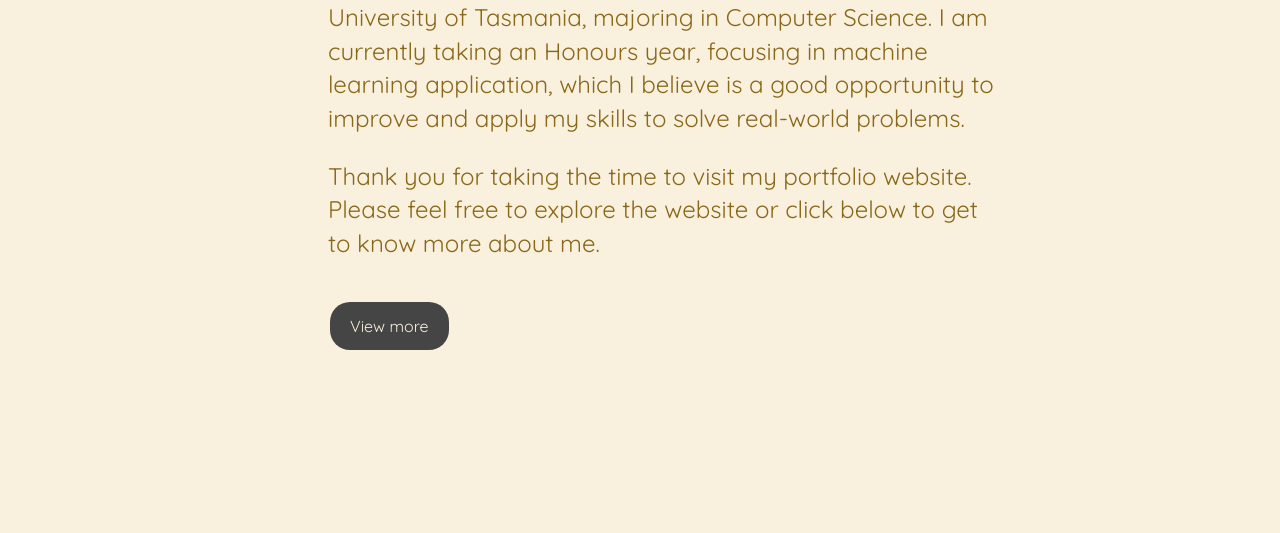
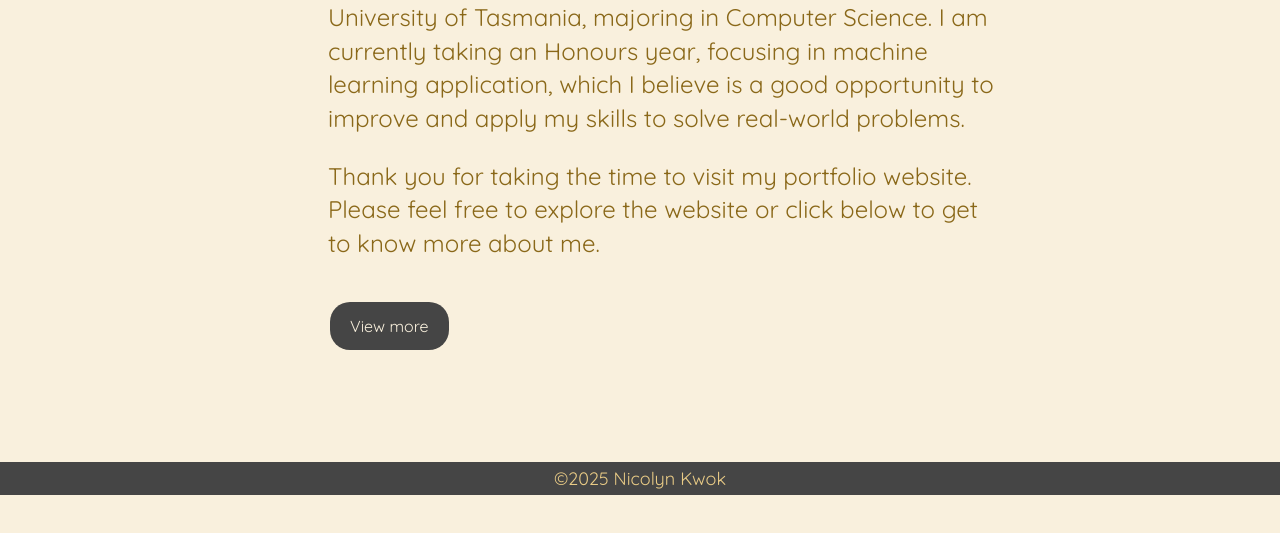
Before and after one commit to nicolynk03/personal-site, a plain HTML site: page index.html in a window 1280 px wide. Shown: the part 703-1236 px from the top of the page. After the commit the page ends 1198 px from the top, so only its background shows below. Drawn offline with nearby package versions, Linux system fonts and the light colour scheme.

Commit message:
added footer to pages (year is currently manual, will implement auto year change through JS later)

```diff
--- a/CSS/styles.css
+++ b/CSS/styles.css
@@ -22,7 +22,11 @@ body {
     font-family: 'Quicksand', sans-serif;
     background-color: var(--backgrond);
     color: var(--maincolourpair);
-    height: 999vh;
+    /* height: 999vh; */
+    min-height: 100vh;
+    min-height: 100dvh;
+    display: flex;
+    flex-direction: column;
 }
 
 /* navigation bar */
@@ -276,14 +280,29 @@ p {
     font-size: 1.5rem;
 }
 
-.experience-title h4{
+.experience-title h4 {
     display: inline;
     margin-right: 2.5rem;
 }
 
-.experience-card p{
+.experience-card p {
     max-width: max-content;
 }
+
+
+
+
+footer {
+    margin-top: auto;
+    width: 100%;
+    background-color: var(--alt);
+    color: var(--altcolourpair);
+    font-size: 18px;
+    text-align: center;
+    padding: 5px;
+}
+
+
 
 
 /* media queries */
--- a/index.html
+++ b/index.html
@@ -70,6 +70,8 @@
         </section>
     </div>
 
+    <!-- still manual year (will implement auto year through JS) -->
+    <footer>&copy;2025 Nicolyn Kwok</footer>
 
     <!-- feather icon -->
     <script>
```
Also changed, not shown: about.html (+4 -0 lines).
